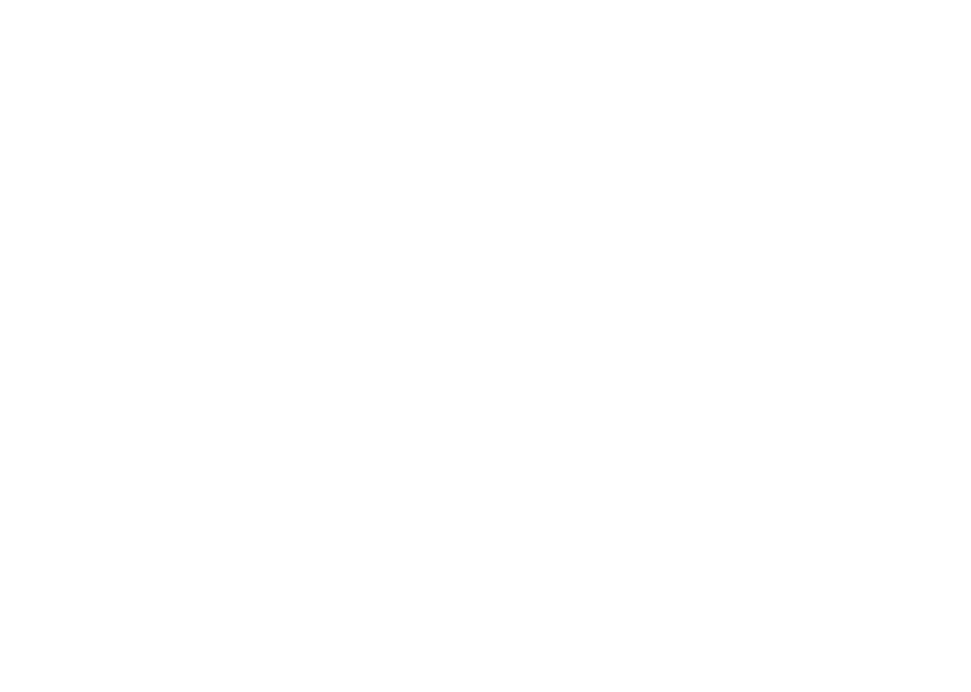
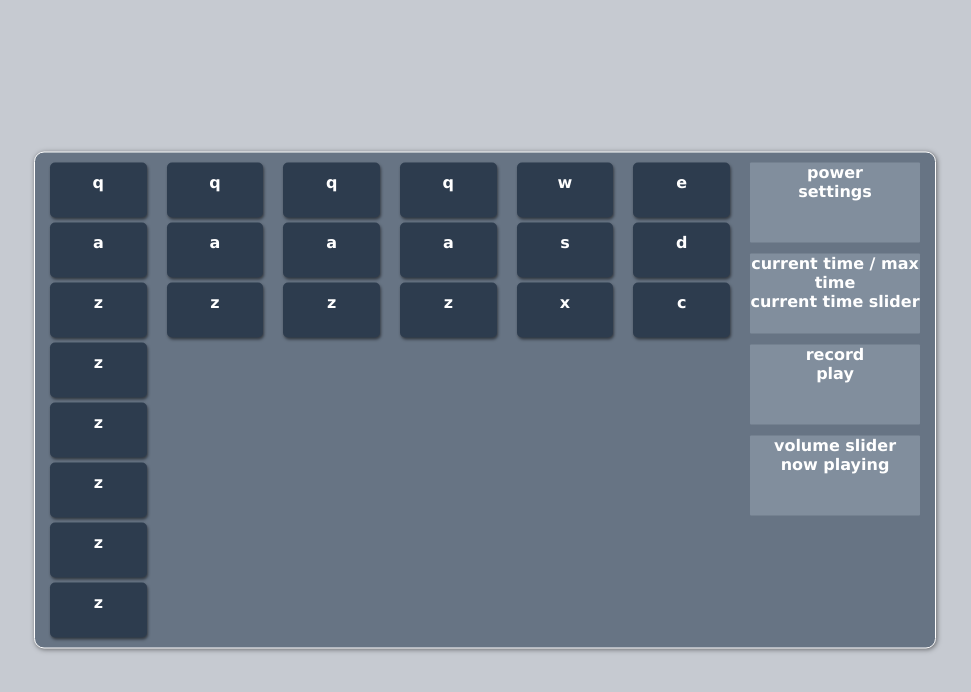
Before and after one commit to msmit1123/sound-machine, a React (Create React App) app: page / in a window 1280 px wide. Shown: the top 692 px of the page, without its empty margins (155-1126 px from the left). Built offline with nearby package versions, Linux system fonts and the light colour scheme; the HTML template or start-up script is replaced by a standard one.

Commit message:
working html framework and basic css mockup

```diff
--- a/src/App.js
+++ b/src/App.js
@@ -3,7 +3,68 @@
 import './App.scss';
 
 function App() {
-  return <div className='App'></div>;
+  return (
+    <div className='App'>
+      <div className='sound-machine'>
+        <div className='keypad'>
+          <div className='keypad__column'>
+            <div className='keypad__button'>q</div>
+            <div className='keypad__button'>a</div>
+            <div className='keypad__button'>z</div>
+            <div className='keypad__button'>z</div>
+            <div className='keypad__button'>z</div>
+            <div className='keypad__button'>z</div>
+            <div className='keypad__button'>z</div>
+
+            <div className='keypad__button'>z</div>
+          </div>
+          <div className='keypad__column'>
+            <div className='keypad__button'>q</div>
+            <div className='keypad__button'>a</div>
+            <div className='keypad__button'>z</div>
+          </div>
+          <div className='keypad__column'>
+            <div className='keypad__button'>q</div>
+            <div className='keypad__button'>a</div>
+            <div className='keypad__button'>z</div>
+          </div>
+          <div className='keypad__column'>
+            <div className='keypad__button'>q</div>
+            <div className='keypad__button'>a</div>
+            <div className='keypad__button'>z</div>
+          </div>
+          <div className='keypad__column'>
+            <div className='keypad__button'>w</div>
+            <div className='keypad__button'>s</div>
+            <div className='keypad__button'>x</div>
+          </div>
+          <div className='keypad__column'>
+            <div className='keypad__button'>e</div>
+            <div className='keypad__button'>d</div>
+            <div className='keypad__button'>c</div>
+          </div>
+        </div>
+        <div className='controls'>
+          <div className='controls__module'>
+            <div className='controls__toggle'>power</div>
+            <div className='controls__toggle'>settings</div>
+          </div>
+          <div className='controls__module'>
+            <div>current time / max time</div>
+            <div>current time slider</div>
+          </div>
+          <div className='controls__module'>
+            <div className='controls__toggle'>record</div>
+            <div className='controls__toggle'>play</div>
+          </div>
+          <div className='controls__module'>
+            <div>volume slider</div>
+            <div>now playing</div>
+          </div>
+        </div>
+      </div>
+    </div>
+  );
 }
 
 export default App;
--- a/src/App.scss
+++ b/src/App.scss
@@ -0,0 +1,94 @@
+@import './_variables.scss';
+
+.App {
+  position: fixed;
+  width: 100%;
+  height: 100%;
+  background-color: $background-color;
+  overflow-y: auto;
+  overflow-x: hidden;
+  text-align: center;
+  transition: all 0.2s, background-color 1s;
+  //padding: 10px;
+
+  .sound-machine {
+    background-color: $sound-machine-color;
+    width: 100%;
+    height: 100%;
+    overflow: auto;
+
+    @media (min-width: $mobile-break) {
+      position: relative;
+      height: auto;
+      width: calc(100% - 20px);
+      border: 1px solid white;
+      border-radius: 10px;
+      top: 50%;
+      transform: translateY(-50%);
+      margin-left: auto;
+      margin-right: auto;
+      box-shadow: 1px 1px 5px rgba(0, 0, 0, 0.5);
+      max-width: 900px;
+    }
+
+    .keypad {
+      display: inline-flex;
+      flex-flow: row nowrap;
+      vertical-align: top;
+      justify-content: flex-end;
+      width: 100%;
+
+      @media (min-width: $mobile-break) {
+        width: calc(100% - 200px);
+      }
+
+      &__column {
+        width: 800px;
+        margin: 5px;
+      }
+
+      &__button {
+        margin: 5px;
+        padding: 10px;
+        height: 35px;
+        border-radius: 5px;
+        background-color: $button-color;
+        box-shadow: 1px 2px 3px rgba(0, 0, 0, 0.5);
+        color: white;
+        &:hover {
+          background-color: darken($button-color, 10);
+        }
+        &:active {
+          background-color: $active-color;
+        }
+      }
+    }
+    .controls {
+      display: grid;
+      grid-gap: 1px;
+      grid-template-columns: repeat(auto-fill, minmax(250px, 1fr));
+      padding: 5px;
+
+      @media (min-width: $mobile-break) {
+        display: inline-flex;
+        vertical-align: top;
+        flex-flow: row wrap;
+        width: 180px;
+      }
+
+      &__module {
+        width: calc(100% - 10px);
+        height: 80px;
+        margin-top: -2px;
+        margin: 5px;
+        border-radius: 1px;
+        background-color: lighten($sound-machine-color, 10);
+        color: white;
+
+        @media (min-width: $mobile-break) {
+          margin: 5px;
+        }
+      }
+    }
+  }
+}
--- a/src/_variables.scss
+++ b/src/_variables.scss
@@ -3,7 +3,9 @@
 */
 
 $blank_color: #ffffff;
-$calculator-color: rgba(100, 100, 120, 1);
+$sound-machine-color: #677484;
+$button-color: #2d3c4e;
 $mobile-break: 768px;
-$screen-height: 170px;
-$background-color: rgba(200, 200, 210, 1);
+$background-color: #c6cad1;
+$active-color: rgb(218, 65, 103);
+$display-text-color: rgb(237, 236, 150);
```
